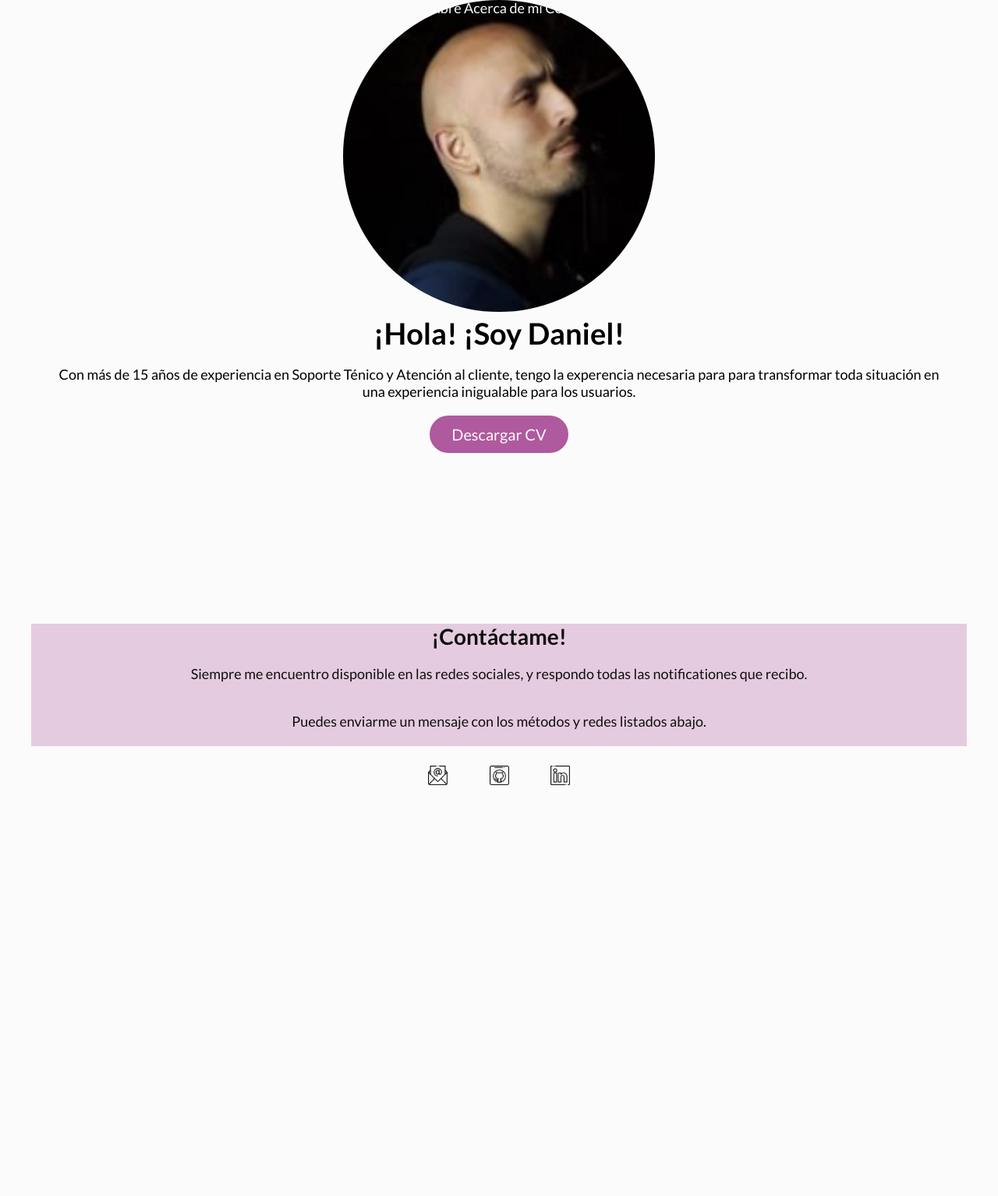
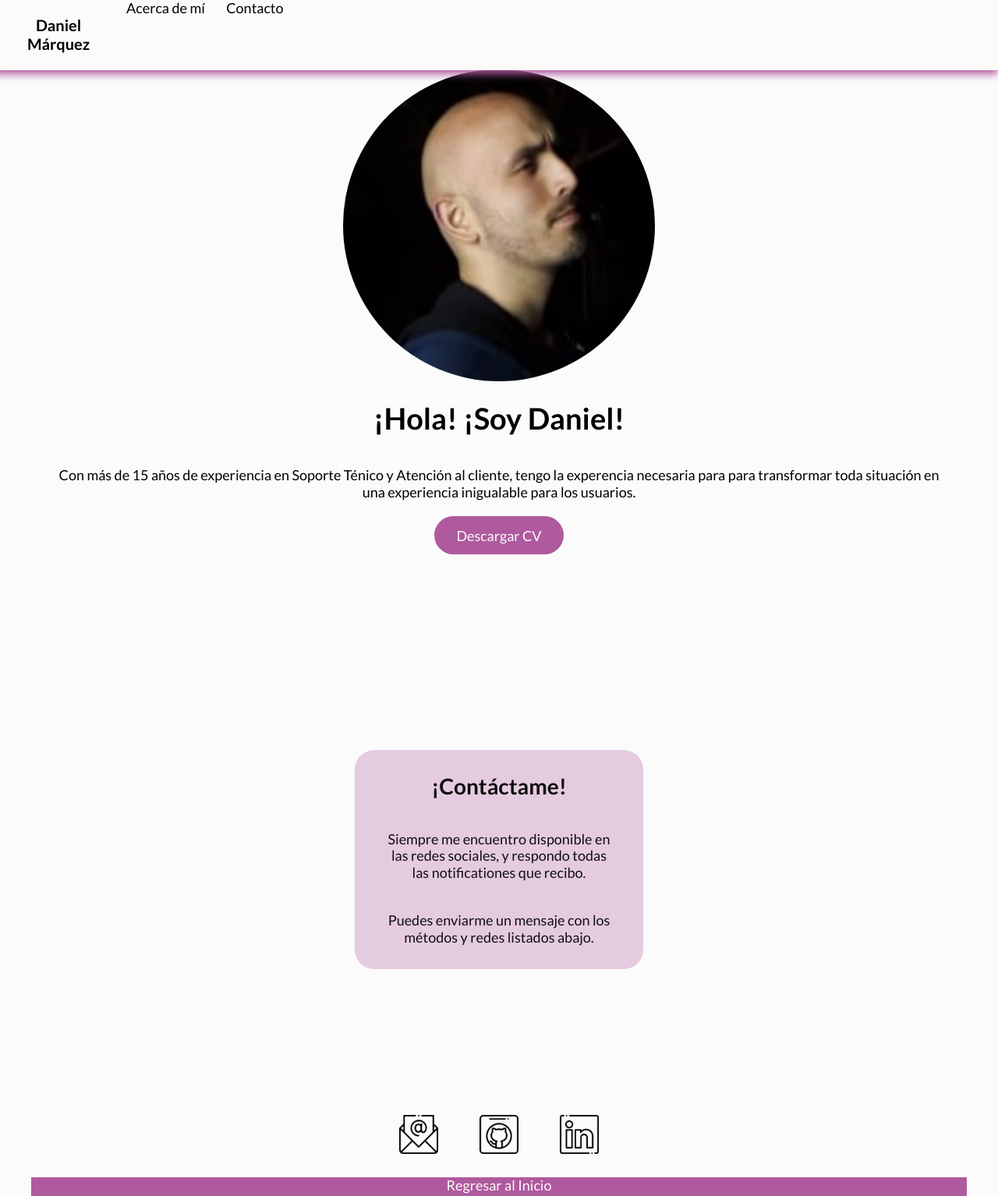
Before and after one commit to aomcastor/proyecto1, a plain HTML site: page index.html in a window 1280 px wide. Shown: the top 1534 px of the page at 78% size. Drawn offline with Linux system fonts and the light colour scheme.

Commit message:
Aplicando más cambios, links e interacciones

```diff
--- a/index.html
+++ b/index.html
@@ -8,106 +8,56 @@
         <title>Daniel Márquez</title>
     </head>
     <body>
+
         <header>
-            <a href="#inicio" name="inicio">Tu nombre</a>
+
+            <p id="logo">Daniel<br />Márquez</p>
+
+            <nav class="nav_links">
                 <a href="#about">Acerca de mí</a>
-            <a href="#contact">Contacto</a>
+                <a href="#contacto">Contacto</a>
+            </nav>
+
         </header>
+
         <main>
+
             <section id="about">
-                <div><img src="resources/foto.jfif" id="profilepic"/></div>
 
+                <figure><img src="resources/foto.jfif" id="profilepic"/></figure>
+
+                <article>
                     <h1>¡Hola! ¡Soy Daniel!</h1>
-                <div><p>Con más de 15 años de experiencia en Soporte Ténico y Atención al cliente, tengo la experencia necesaria para para transformar toda situación en una experiencia inigualable para los usuarios.</p></div>
-                <button>Descargar CV</button>
+                    <p>Con más de 15 años de experiencia en Soporte Ténico y Atención al cliente, tengo la experencia necesaria para para transformar toda situación en una experiencia inigualable para los usuarios.</p>
+                </article>
+
+                <button><a href="https://www.w3schools.com/CSSref/sel_hover.php" target="_blank">Descargar CV</a></button>
+
             </section>
 
-            <section id="contact">
-                <div id="contacto">
+            <section>
+
+                <article id="contacto">
                     <h2>¡Contáctame!</h2>
                     <p>Siempre me encuentro disponible en las redes sociales, y respondo todas las notificationes que recibo.</p>
                     <p>Puedes enviarme un mensaje con los métodos y redes listados abajo.</p>
-                </div>
-                <div id="logos">
+                </article>
 
-                    <img src="resources/mail.png"/>
-                    <img src="resources/github.png"/>
-                    <img src="resources/linkedin.png"/>
+                <div>
+
+                    <a href="mailto:dminventor@hotmail.com?subject=Contactar%20a%20Daniel" target="_blank" title="¡Envíame un correo!"><img src="resources/mail.png" class="icono" alt="Envíame un correo" /></a>
+                    <a href="https://github.com/aomcastor" target="_blank" title="Mi GitHub"><img src="resources/github.png" class="icono" alt="Mi GitHub" /></a>
+                    <a href="https://www.linkedin.com/in/aomcastor/" target="_blank" title="Mi LinkedIn"><img src="resources/linkedin.png" class="icono" alt="Mi LinkedIn" /></a>
 
                 </div>
-            </section>
-        </main>
 
                 <footer>
                     <a href="#inicio">Regresar al Inicio</a>
                 </footer>
 
-
-
-
-
-
-
-
-
-
-
-
-
-
-
-
-        <!--
-    <section class="contenido">
-        <center><img src="Recursos/foto.jfif" width="150" height="150" /></center>
-
-        <h3>Información Personal</h3>
-        <ul>
-            <li><strong>Nacionalidad: </strong>Venezolana</li>
-            <li><strong>Teléfono: </strong>+54 9 000-0000</li>
-            <li><strong>E-mail: </strong>correo@hotmail.com</li>
-            <li><strong>Dirección: </strong>Buenos Aires, Argentina</li>
-            <li><strong>Redes Sociales: </strong><a href="https://www.linkedin.com/in/aomcastor/" target="_blank">LinkedIn</a></li>
-        </ul>
             </section>
 
-    <section id="linea_vertical">
-    </section>
-
-    <section class="contenido">
-        <div>
-            <center><h1>Daniel Márquez</h1></center>
-            <center><h2>Técnico en Informática con enfoque en Atención al Cliente</h2></center>
-            <hr color="green">
-        </div>
-        <div>
-            <div id="descrp">
-                <p align="center">Con más de 15 años de experiencia en Soporte Ténico y Atención al cliente, tengo la experencia necesaria para para transformar toda situación en una experiencia inigualable para los usuarios.</p>
-            </div>
-
-            <div>
-                <h3>Habilidades y Destrezas</h3>
-                <ol align>
-                    <li>Alta capacidad de Enfoque para la resolución de problemas</li>
-                    <li>Empatía a la hora de asistir a los usuarios</li>
-                    <li>Ingenio y creativo para determinar causas y soluciones de las situaciones</li>
-                </ol>
-
-
-                <h3>Pasatiempos</h3>
-                <ol>
-                    <li>Mantenerme en forma en el gimnasio</li>
-                    <li>Fanático del cine, y los videojuegos</li>
-                    <li>Autodidacta con cursos de diseño</li>
-                </ol>
-            </div>
-        </div>
-    </section>
-
-        -->
-
-
-
+        </main>
 
     </body>
 
--- a/style/style.css
+++ b/style/style.css
@@ -16,22 +16,38 @@ main {
     margin: auto;
 }
 
-body {
+body,header {
     background: #fbfbfb;
-    height: 100vh;
-    margin: 0%;
 }
 
 header {
-    position: absolute;
-    width: 100%;
-    height: 90px;
+    position: fixed;
     padding-bottom: 20px;
-    z-index: 1;
+    box-shadow: -5px 0px 10px 5px #af599e;
+    display: flex;
 }
 
-header>p{
-    display: inline-block;
+header, footer {
+    height: 90px;
+    width:100%;
+}
+
+.nav_links a {
+    border-radius: 4px;
+    padding: 12px;
+}
+
+#logo {
+    font-weight: bold;
+    font-size: 20px;
+}
+
+section {
+    min-height: 100vh;
+    display: flex;
+    flex-direction: column;
+    justify-content: center;
+    align-items: center;
 }
 
 #profilepic{
@@ -39,17 +55,16 @@ header>p{
     width: 400px;
 }
 
-section {
-    min-height: 100vh;
-}
-
 #contacto {
     background-color: rgba(175, 89, 158, 0.3);
     color: #0f0f0f;
+    padding: 10px 5px;
+    width:370px;
+    margin:auto;
+    border-radius: 25px;
 }
 
 footer {
-    width: 100%;
 }
 
 button, footer {
@@ -57,8 +72,8 @@ button, footer {
     color: #fbfbfb;
 }
 
-p{
-    padding: 20px 20px;
+p,h1,h2{
+    padding: 20px 35px 20px;
 }
 
 h1 {
@@ -70,8 +85,8 @@ h2 {
 }
 
 a {
-    color: #fbfbfb;
     text-decoration: none;
+    color: inherit;
 }
 
 button {
@@ -82,7 +97,7 @@ button {
     padding: 12px 28px;
 }
 
-#logos > img {
-    width: 75px;
+.icono{
+    width: 100px;
     padding: 25px;
 }
```
Lines whose indentation alone changed are shown as unchanged.
